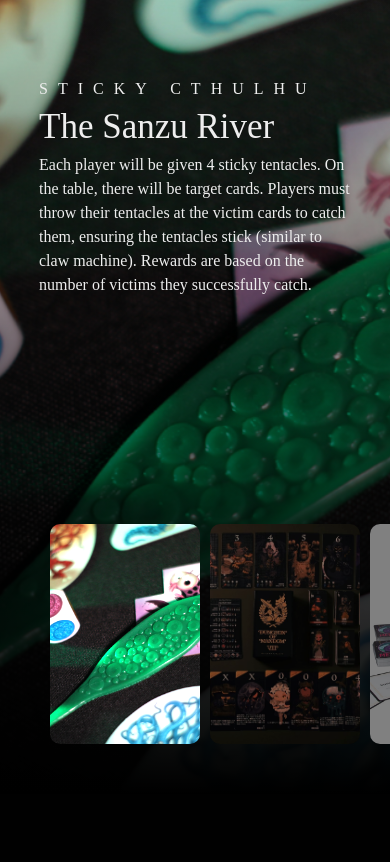
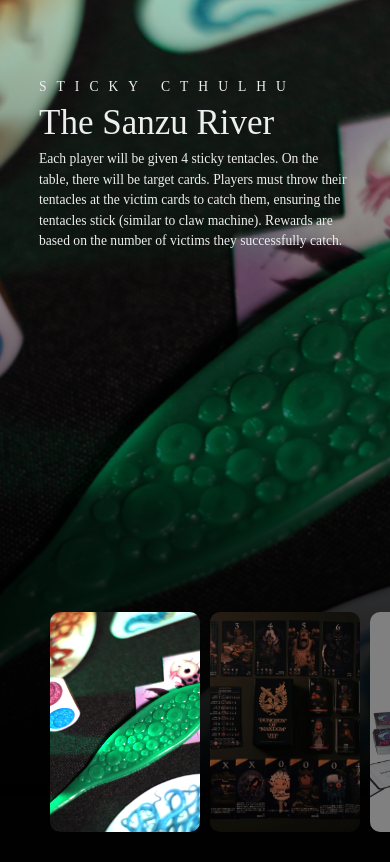
Before and after one commit to IamLucifer0312/Afterlife-Town-Lore, a React (Vite) app: page /rule in a window 390 px wide. Built offline with nearby package versions, Linux system fonts and the light colour scheme.

Commit message:
add more responsive

```diff
--- a/src/components/style/card.css
+++ b/src/components/style/card.css
@@ -139,3 +139,13 @@ body {
     top: 15%;
   }
 }
+
+@media screen and (max-width: 400px) {
+  .thumbnail {
+    bottom: -8%;
+  }
+
+  .slider .list .item .content p {
+    font-size: 85%;
+  }
+}
```
